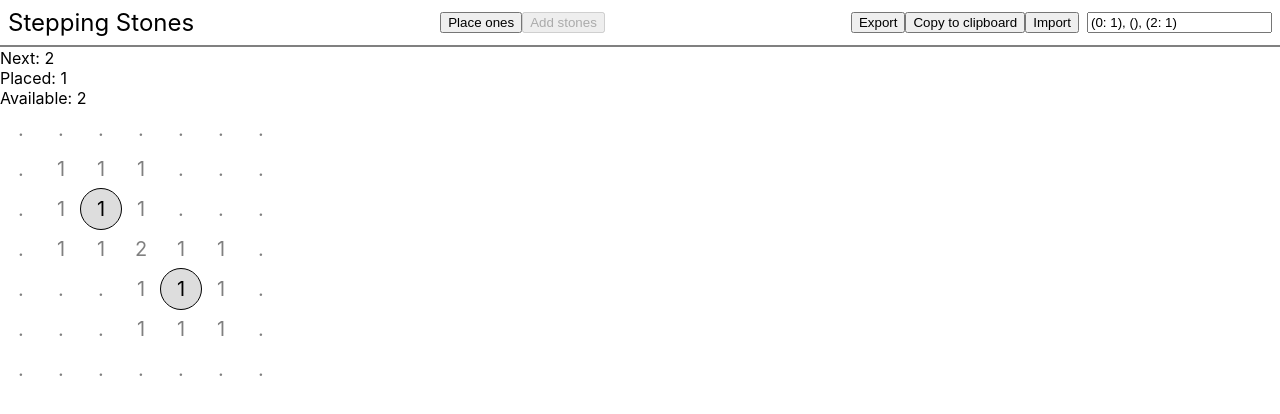
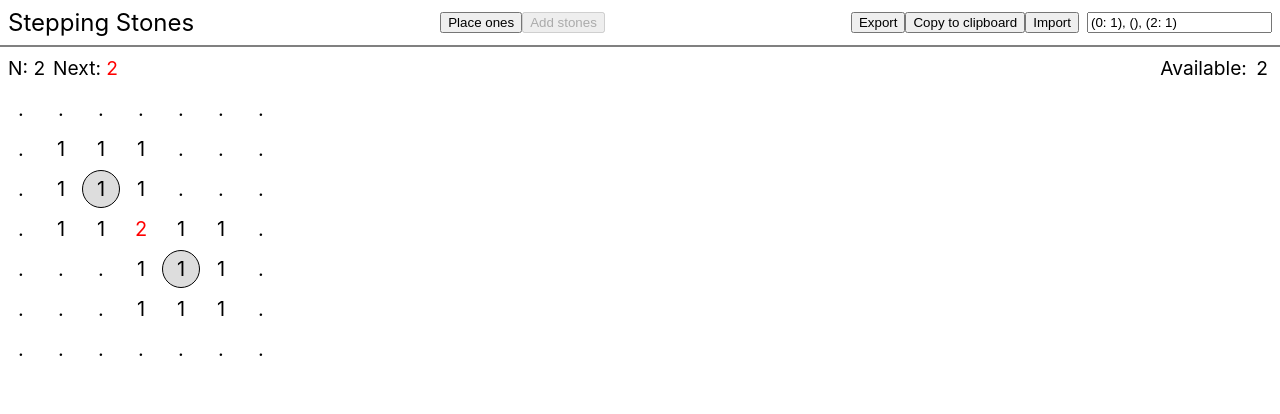
Before and after one commit to Macflash/stepping-stones, a React (Create React App) app: page / in a window 1280 px wide. Both pictures are taken after a click on the button "Add stones". Shown: the top 414 px of the page. Built offline with nearby package versions, Linux system fonts and the light colour scheme.

Commit message:
Add highlighting for previous and next, as well as counter of the upcoming numbers

```diff
--- a/src/App.tsx
+++ b/src/App.tsx
@@ -205,6 +205,8 @@ function GridView({
   placed,
   neighbors,
   onClick,
+  placedColors,
+  possibleColors,
 }: {
   placed: Grid;
   neighbors?: Grid;
@@ -214,6 +216,8 @@ function GridView({
     row: number;
     col: number;
   }) => void;
+  placedColors?: { [n: number]: string };
+  possibleColors?: { [n: number]: string };
 }) {
   const size = 40;
   neighbors = neighbors || placed;
@@ -226,6 +230,20 @@ function GridView({
       const isPlaced = neighborValue === -1;
       const value = isPlaced ? gameGrid[row][col] : neighborValue;
       const isEmpty = value == 0;
+      let color = "black";
+      if (isPlaced) {
+        color = placedColors?.[value] || color;
+      } else {
+        color = possibleColors?.[value] || color;
+      }
+
+      const solidColor = isPlaced && color !== "black";
+      const backgroundColor = solidColor
+        ? color
+        : value == 1 && isPlaced
+        ? "#DDD"
+        : "transparent";
+
       tiles.push(
         <div
           onClick={() => {
@@ -238,17 +256,17 @@ function GridView({
           }}
           key={`${row},${col}`}
           style={{
-            backgroundColor: value == 1 && isPlaced ? "#DDD" : "transparent",
+            backgroundColor,
             cursor: isPlaced ? "grab" : "pointer",
             position: "absolute",
-            left: col * size,
-            top: row * size,
-            height: size,
+            left: col * size + 2,
+            top: row * size + 2,
             fontSize: size / 2,
-            width: size,
+            height: size - 4,
+            width: size - 4,
             borderRadius: size,
-            border: isPlaced ? "1px solid black" : "1px solid transparent",
-            color: isPlaced ? "black" : "grey",
+            border: isPlaced ? `1px solid ${color}` : "1px solid transparent",
+            color: solidColor ? "white" : color,
             display: "flex",
             alignItems: "center",
             justifyContent: "center",
@@ -376,7 +394,15 @@ function App() {
           id='iotext'
         />
       </div>
-      <div style={{ flex: "auto", overflow: "auto" }}>{content}</div>
+      <div
+        style={{
+          flex: "auto",
+          overflow: "auto",
+          display: "flex",
+          flexDirection: "column",
+        }}>
+        {content}
+      </div>
     </div>
   );
 }
@@ -390,8 +416,9 @@ function OnePlacer() {
   const counts = CountValues(gameGrid);
 
   return (
-    <div>
-      <div>N: {counts[1]}</div>
+    <>
+      <div style={{ margin: ".5rem", fontSize: "1.2rem" }}>N: {counts[1]}</div>
+      <div style={{ flex: "auto", overflow: "auto" }}>
         <GridView
           placed={gameGrid}
           neighbors={neighbors}
@@ -402,6 +429,7 @@ function OnePlacer() {
           }}
         />
       </div>
+    </>
   );
 }
 
@@ -413,27 +441,47 @@ function AddStones() {
 
   const counts = CountValues(gameGrid);
   const possible = CountValues(neighbors);
+  console.log("possible", possible);
 
   const next = counts.length;
+  const last = next - 1;
+
+  const maxPossible = possible.length - 1;
+  console.log("maxPossible", maxPossible);
+
+  const available: boolean[] = [];
+  for (let i = next; i <= maxPossible; i++) {
+    available[i] = possible[i] > 0;
+  }
+  console.log("available", available);
 
   return (
-    <div>
-      <div>Next: {next}</div>
-      <div>
-        Placed:{" "}
-        {counts
-          .map((_, i) => i)
-          .filter((i) => i)
-          .join(", ")}
+    <>
+      <div
+        style={{
+          display: "flex",
+          justifyContent: "space-around",
+          alignItems: "center",
+          fontSize: "1.2rem",
+        }}>
+        <div style={{ margin: ".5rem" }}>N: {counts[1]}</div>
+        <div style={{ marginRight: "auto" }}>
+          Next: <span style={{ color: "red" }}>{next}</span>
         </div>
-      <div>
+        <div style={{ margin: ".5rem" }}>
           Available:{" "}
-        {possible
-          .map((_, i) => i)
-          .filter((i) => i && !counts[i])
-          .join(", ")}
+          {available.map((isPossible, value) => (
+            <span style={{ margin: 4, color: isPossible ? "black" : "red" }}>
+              {value}
+            </span>
+          ))}
         </div>
+      </div>
+
+      <div style={{ flex: "auto", overflow: "auto" }}>
         <GridView
+          placedColors={{ [last > 1 ? last : -1]: "green" }}
+          possibleColors={{ [next]: "red" }}
           placed={gameGrid}
           neighbors={neighbors}
           onClick={({ isPlaced, value, row, col }) => {
@@ -457,6 +505,7 @@ function AddStones() {
           }}
         />
       </div>
+    </>
   );
 }
 
```
Lines whose indentation alone changed are shown as unchanged.
